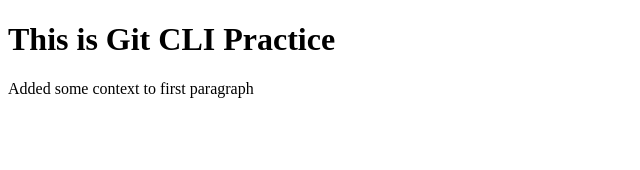
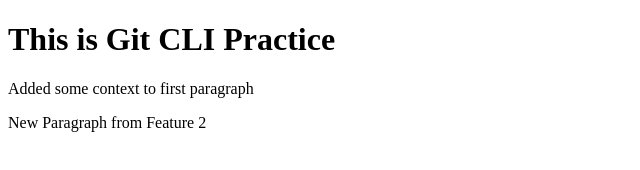
Before and after one commit to mikemark-777/CLi-Practice, a plain HTML site: page index.html in a window 1280 px wide. Shown: the whole page, without its empty margins (0-640 px from the left). Drawn offline with Linux system fonts and the light colour scheme.

Commit message:
Revert "removed paragraph from feat2"
This reverts commit 3294820251f04a03f50ab367c3afae11758c88b6.

```diff
--- a/index.html
+++ b/index.html
@@ -11,6 +11,7 @@
     <body>
         <h1>This is Git CLI Practice</h1>
         <p>Added some context to first paragraph</p>
+        <p>New Paragraph from Feature 2</p>
     </body>
 
 </html>
```
